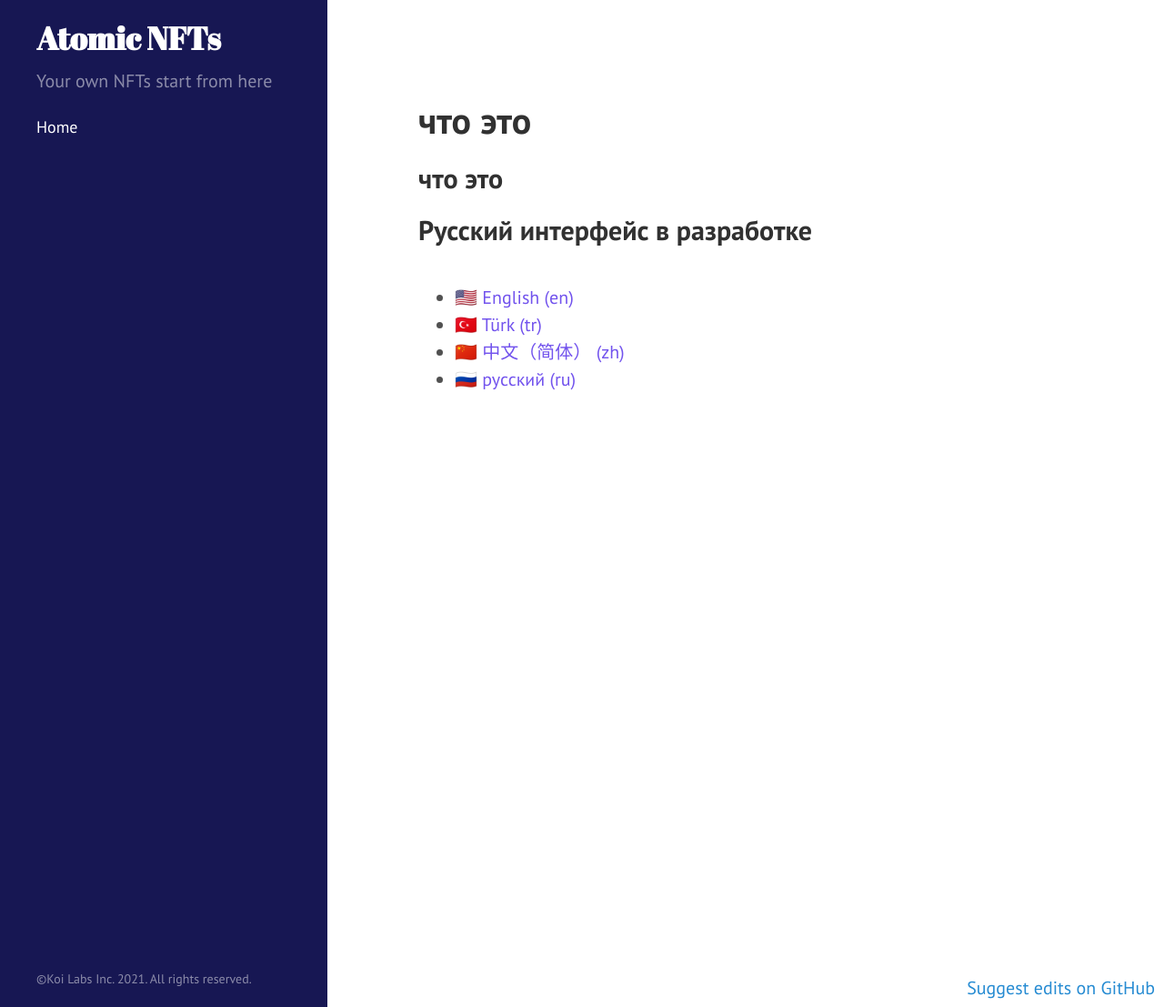
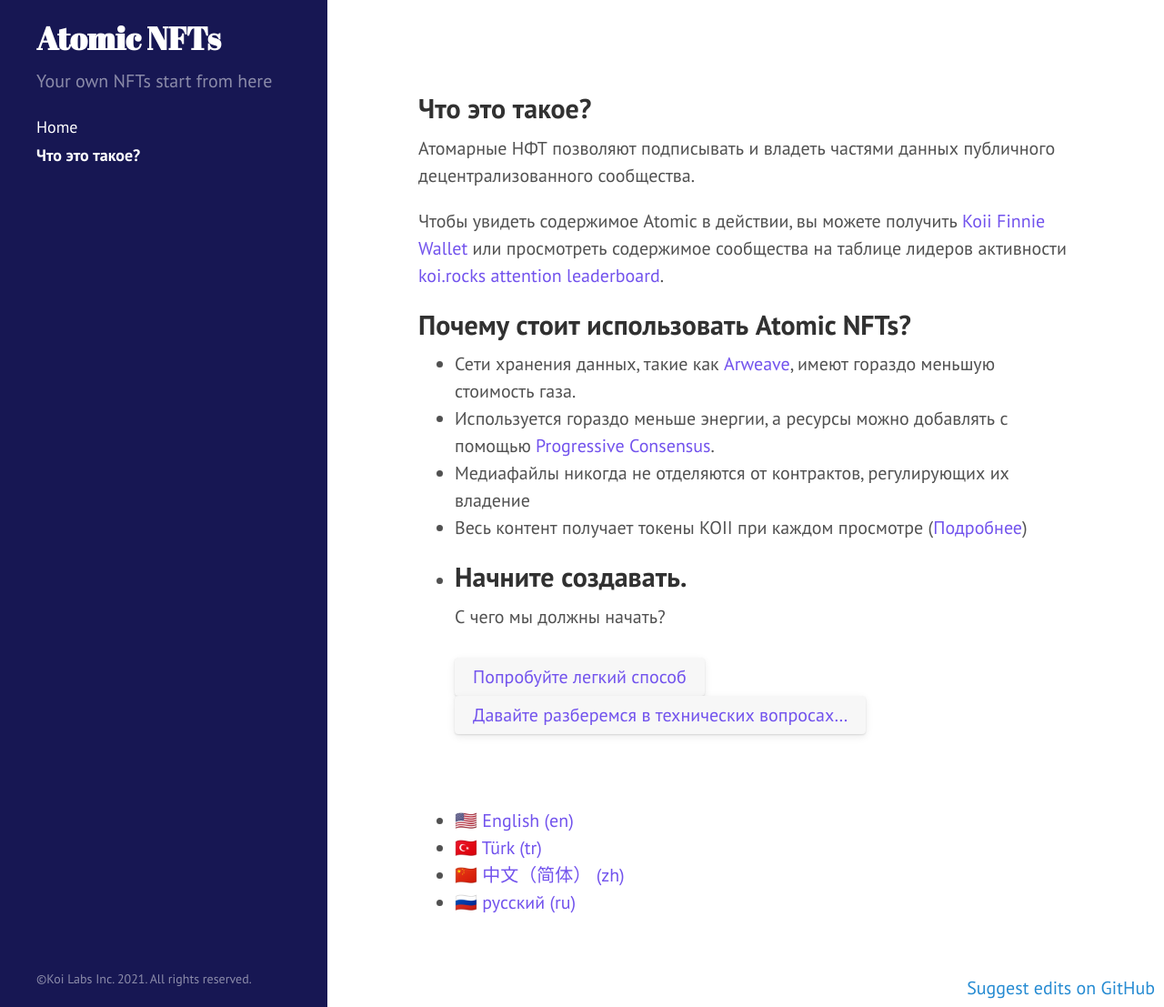
Before and after one commit to atomic-nfts/site, a Jekyll site: the page built from ru/index.md, in a window 1280 px wide and 1107 px high. Shown: the whole window at 91% size. Built offline with Jekyll 4.4.1, drawn with Linux system fonts in a browser that asks for light colours; nearby versions of some CDN libraries; our own code applies the rules of GitHub Pages for plain Markdown files.

Commit message:
translate index.md
Translate Home

```diff
--- a/ru/index.md
+++ b/ru/index.md
@@ -1,8 +1,23 @@
 ---
-layout: index
-title: что это
-lang: ru
+макет: оглавление
+название: что это такое
+язык: ru
 ---
-## что это
+## Что это такое?
+Атомарные НФТ позволяют подписывать и владеть частями данных публичного децентрализованного сообщества.
+{: .fs-6 .fw-300 }
 
-## Русский интерфейс в разработке
+Чтобы увидеть содержимое Atomic в действии, вы можете получить [Koii Finnie Wallet](https://chrome.google.com/webstore/detail/finnie/cjmkndjhnagcfbpiemnkdpomccnjblmj){:target="\_blank"} или просмотреть содержимое сообщества на таблице лидеров активности [koi.rocks attention leaderboard](https://koi.rocks/){:target="\_blank"}.
+
+## Почему стоит использовать Atomic NFTs?
+
+- Сети хранения данных, такие как [Arweave](https://arweave.org){:target="\_blank"}, имеют гораздо меньшую стоимость газа.
+- Используется гораздо меньше энергии, а ресурсы можно добавлять с помощью [Progressive Consensus](https://koii.network/gradual-consensus.pdf){:target="\_blank"}.
+- Медиафайлы никогда не отделяются от контрактов, регулирующих их владение
+- Весь контент получает токены KOII при каждом просмотре ([Подробнее](https://koii.network/lightpaper.pdf){:target="\_blank"})
+-
+## Начните создавать.
+С чего мы должны начать?
+<br>
+<br>
+[Попробуйте легкий способ](https://chrome.google.com/webstore/detail/finnie/cjmkndjhnagcfbpiemnkdpomccnjblmj){: .btn .btn-primary .fs-5 .mb-4 .mb-md-0 .mr-2 target="\_blank" } [Давайте разберемся в технических вопросах...](/en/General-definition-of-an-atomic-NFT/){: .btn .fs-5 .mb-4 .mb-md-0}
```
